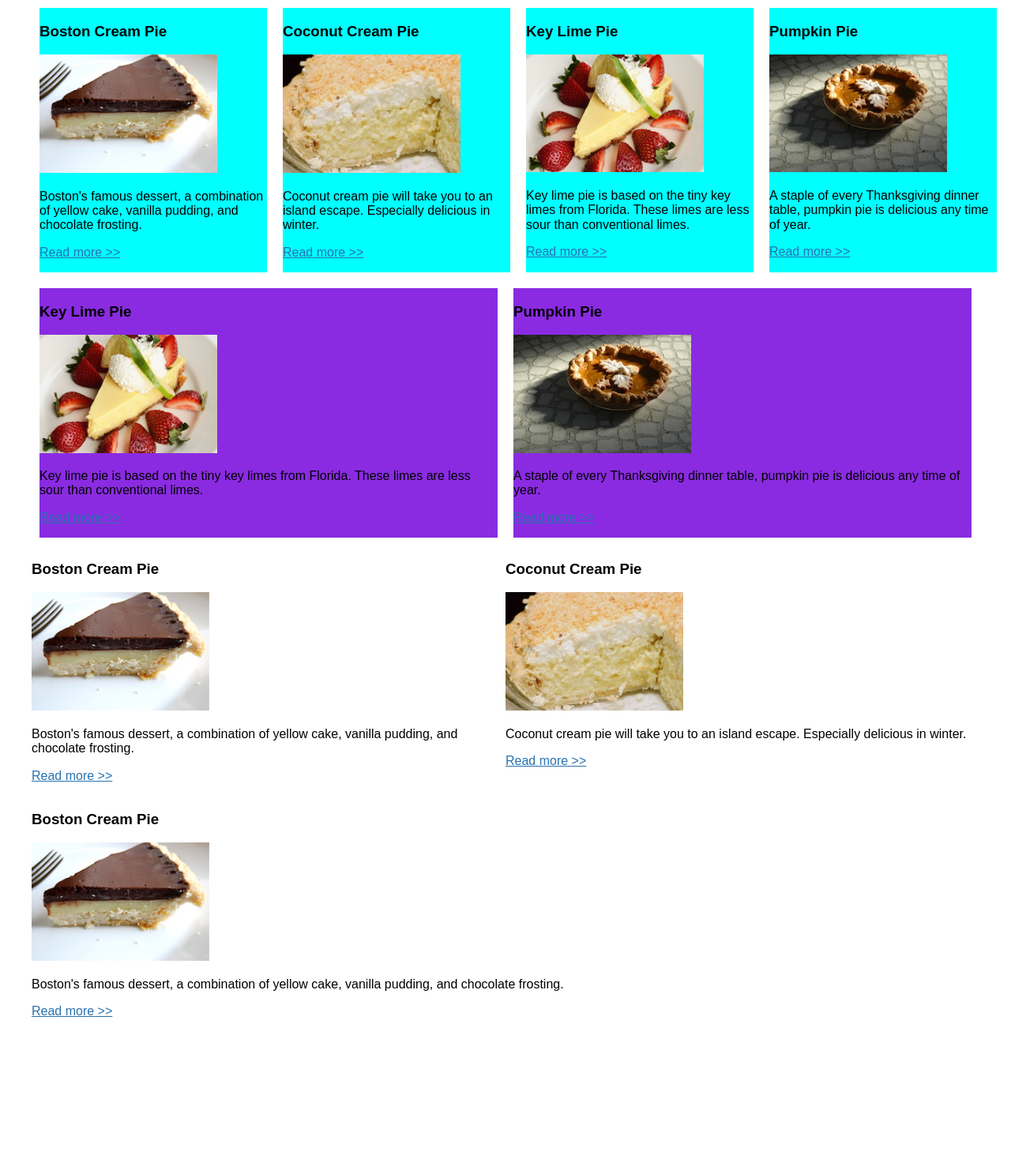
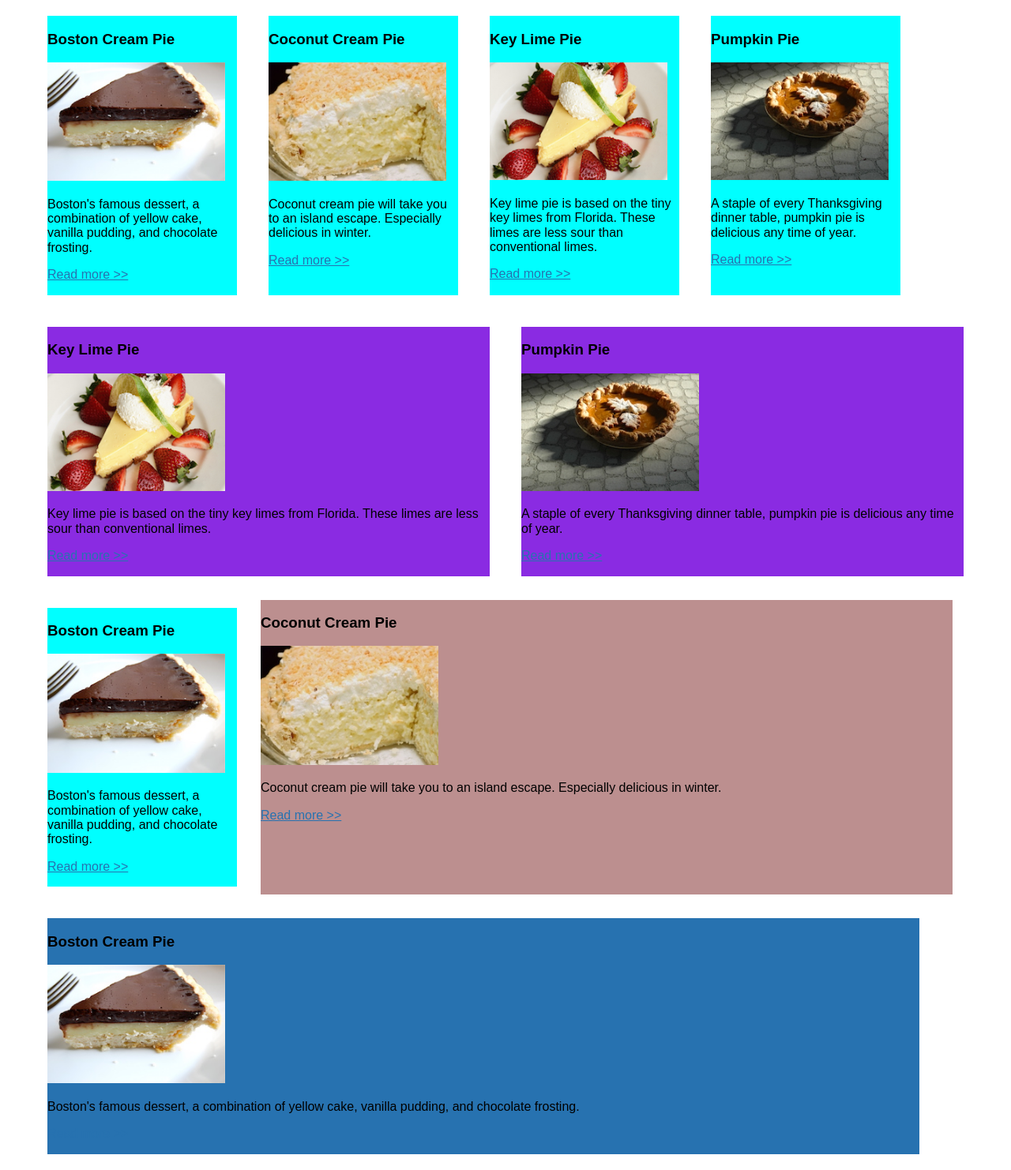
Before and after one commit to hareom284/Courses, a PHP site: page /flexbox.html in a window 1280 px wide. Shown: the whole page at 79% size. Before the commit the page ends 1288 px from the top, so only its background shows below. Run offline with PHP 8.4, Linux system fonts and the light colour scheme.

Commit message:
updated start files

```diff
--- a/Responsive_Website/fem-layout/day-1-flexbox/3-flexbox-grid/begin/css/flexbox.css
+++ b/Responsive_Website/fem-layout/day-1-flexbox/3-flexbox-grid/begin/css/flexbox.css
@@ -34,10 +34,41 @@ div img {
 
 {
 	display: flex;
+	flex-flow: row wrap;
 
 }
 
 /* grid system -- mobile first! */
+
+[class*='col-']
+{
+	flex: 0 0 92%;
+	margin: 20px 20px;
+}
+.col-1-4
+	{
+
+		background-color: aqua;
+
+
+	}
+	.col-2-2
+	{
+
+		background-color: blueviolet;
+
+	}
+	.col-3
+	{
+
+		background-color:rosybrown;
+
+	}
+	.col-4
+	{
+		background-color: #2772B0;
+
+	}
 
 
 /* Mobile Landscape Screen Sizes */
@@ -49,21 +80,23 @@ div img {
 
 	.col-1-4
 	{
-		flex: 0 0 24%;
-		background-color: aqua;
-		margin: 10px;
+		flex: 0 0 20%;
+		/* background-color: aqua; */
+		/* margin: 10px; */
 
 	}
 	.col-2-2
 	{
-		flex: 1 1 49%;
-		background-color: blueviolet;
+		flex: 1 1 39%;
+		/* background-color: blueviolet; */
+		/* margin: 10px; */
+
+	}
+	.col-3
+	{
 		margin: 10px;
-		flex-flow: row wrap;
-	}
-	.col-3-2
-	{
-		flex: 1 3 20%;
+		/* background-color:rosybrown; */
+		flex: 0 0 73%;
 	}
 
 }
--- a/Responsive_Website/fem-layout/day-1-flexbox/3-flexbox-grid/begin/flexbox.html
+++ b/Responsive_Website/fem-layout/day-1-flexbox/3-flexbox-grid/begin/flexbox.html
@@ -54,13 +54,13 @@
 
 <!-- row 3: narrow left column, wide right/content column -->
 		<div class="row">
-			<article class="col-3-2">
+			<article class="col-1-4">
 				<h3>Boston Cream Pie</h3>
 			    <img src="img/boston-cream.jpg" alt="Boston creme pie.">
 			    <p>Boston's famous dessert, a combination of yellow cake, vanilla pudding, and chocolate frosting.</p>
 			    <p><a href="http://www.foodnetwork.com/recipes/boston-cream-pie-recipe0-1908702">Read more &gt;&gt;</a></p>
 			</article>
-			<article class="col-3-2">
+			<article class="col-3">
 		    	<h3>Coconut Cream Pie</h3>
 		    	<img src="img/coconut-cream.jpg" alt="Coconut cream pie.">
 		    	<p>Coconut cream pie will take you to an island escape. Especially delicious in winter.</p>
@@ -69,7 +69,7 @@
 		</div>
 <!-- row 4: one column -->
 		<div class="row">
-			<article>
+			<article class="col-4">
 				<h3>Boston Cream Pie</h3>
 			    <img src="img/boston-cream.jpg" alt="Boston creme pie.">
 			    <p>Boston's famous dessert, a combination of yellow cake, vanilla pudding, and chocolate frosting.</p>
```
